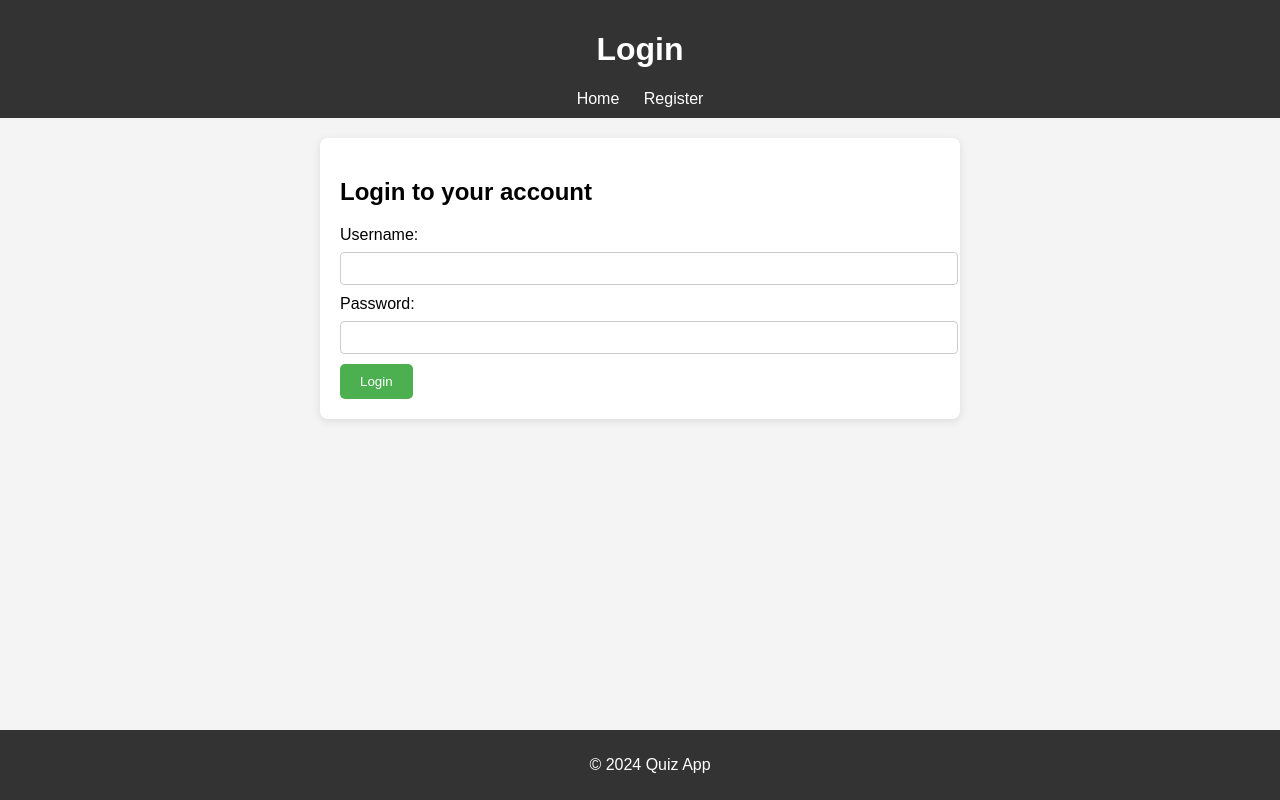
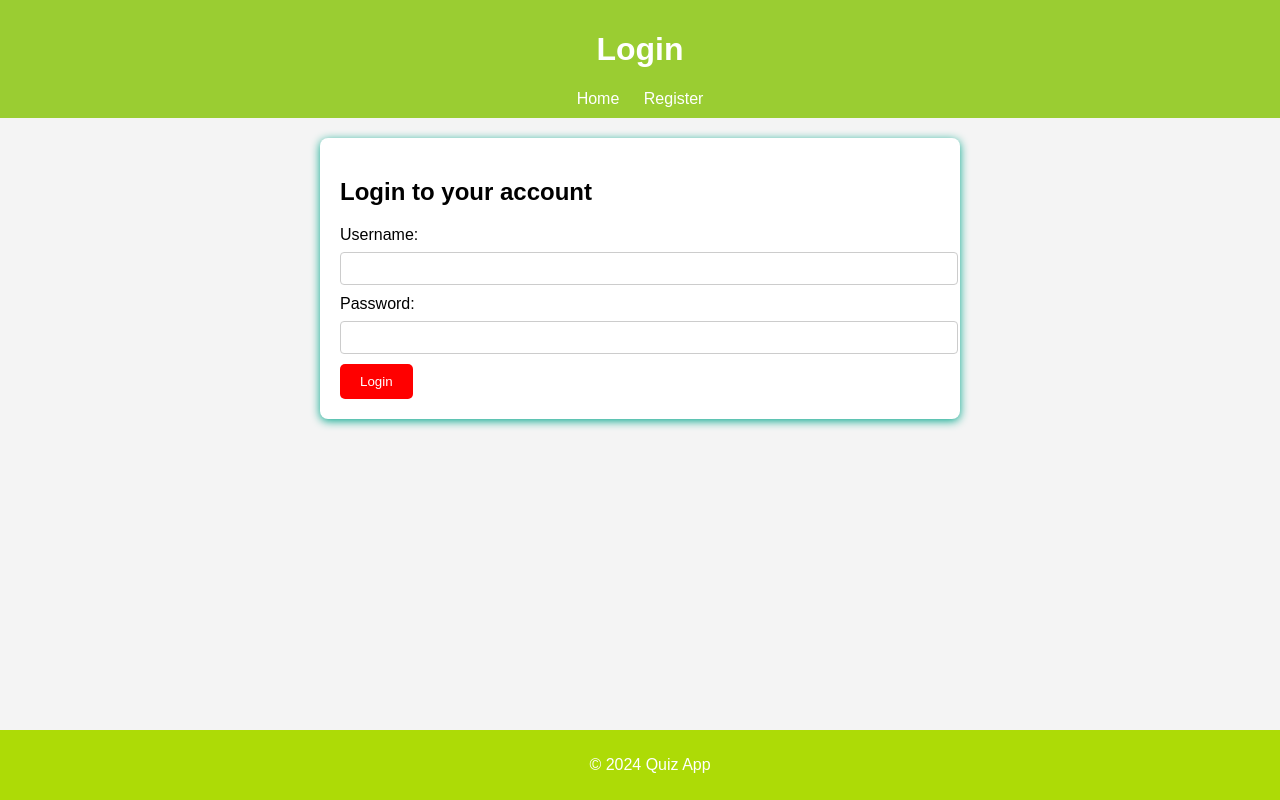
Before and after one commit to Chandana-induri/onlinequizz, a plain HTML site: page login.html in a window 1280 px wide. Drawn offline with Linux system fonts and the light colour scheme; files that its build step writes are made by us from their sources; files whose address does not match are found by name.

Commit message:
Update styles.css

```diff
--- a/assetss/styles.css
+++ b/assetss/styles.css
@@ -6,7 +6,7 @@ body {
 }
 
 header {
-    background-color: #333;
+    background-color: yellowgreen;
     color: white;
     padding: 10px;
     text-align: center;
@@ -25,7 +25,7 @@ main {
 footer {
     text-align: center;
     padding: 10px;
-    background-color: #333;
+    background-color: hsl(73, 95%, 44%);
     color: white;
     position: fixed;
     width: 100%;
@@ -38,11 +38,11 @@ footer {
     background-color: white;
     padding: 20px;
     border-radius: 8px;
-    box-shadow: 0 2px 10px rgba(0, 0, 0, 0.1);
+    box-shadow: 0 2px 10px #05a78c;
 }
 
 button {
-    background-color: #4CAF50;
+    background-color: red;
     color: white;
     padding: 10px 20px;
     border: none;
```
